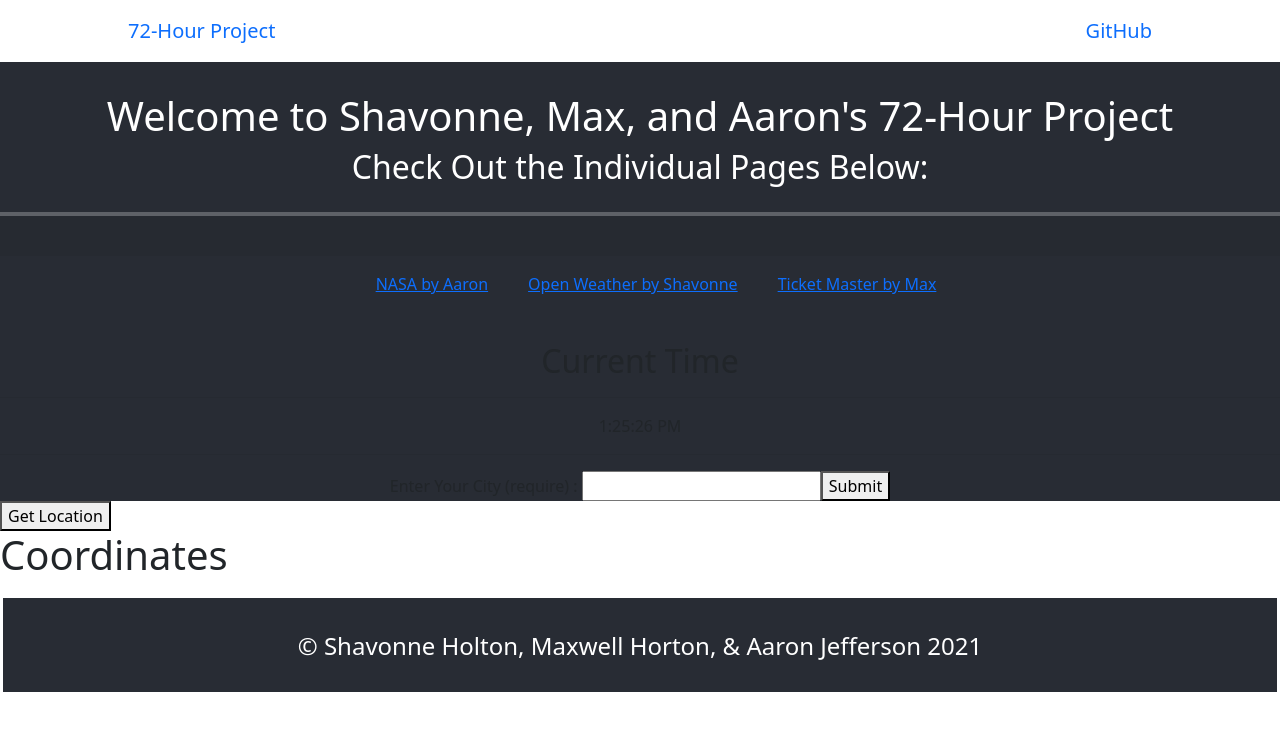
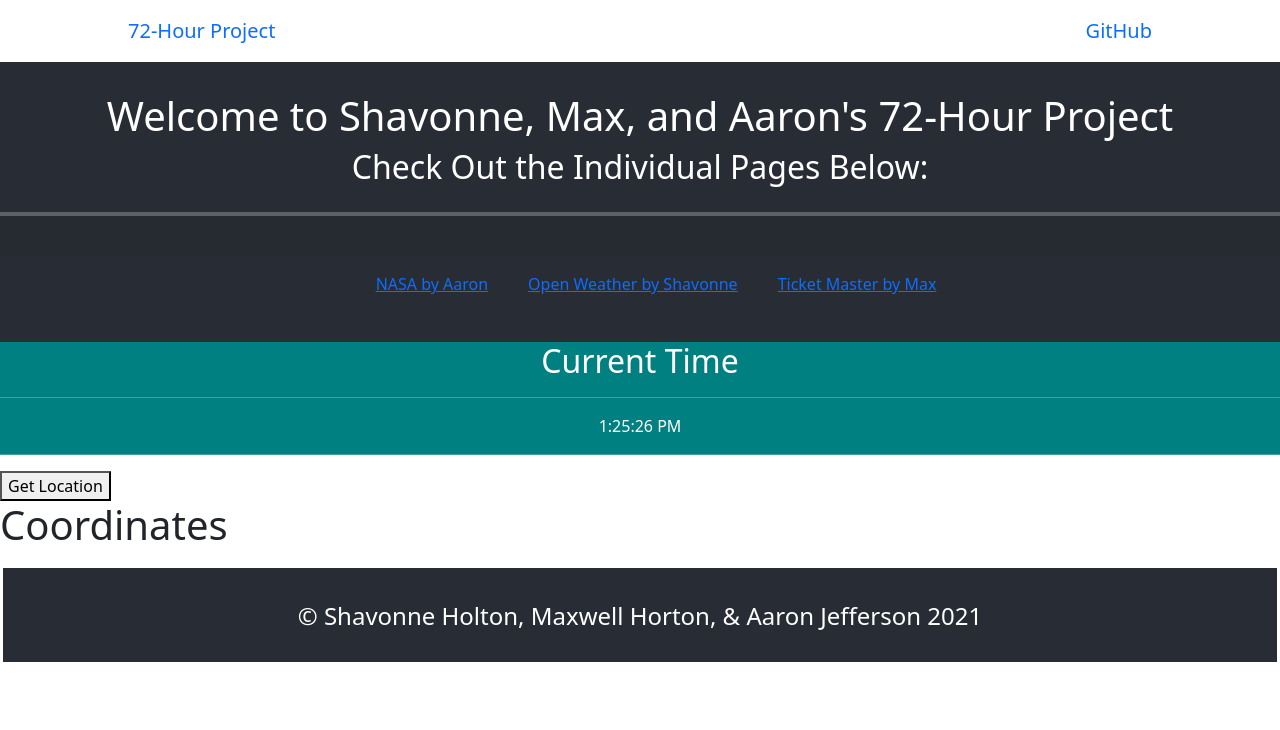
Before and after one commit to AMJ-Codes/teamGit, a React (Create React App) app in the folder blue-react/: page /weather in a window 1280 px wide. Shown: the top 730 px of the page. Built offline with nearby package versions, Linux system fonts and the light colour scheme.

Commit message:
updated weather background

```diff
--- a/blue-react/src/components/apps/ow-api-app/OpenWeather.js
+++ b/blue-react/src/components/apps/ow-api-app/OpenWeather.js
@@ -1,43 +1,47 @@
-import React, {useState} from 'react';
+import React, {useEffect, useState} from 'react';
 import OwResults from './OwResults';
 import OwClock from './OwClock';
+import GetLocation from '../../../geolocation/GetLocation';
 
 const baseURL = 'https://api.openweathermap.org/data/2.5/weather';
 const key = '3af00e64fa574fb90f8896a9c6b5f1ba'
 
 const OwApp = () => {
 
-    const [ city, setCity ] = useState('');
     const [ results, setResults ] = useState([]);
+    const [ latitude, setLatitude ] = useState(null);
+    const [ longitude, setLongitude ] = useState(null);
 
-    const fetchResults = () => {
-        let url = `${baseURL}?q=${city}&appid=${key}`;
+    const fetchWeather = () => {
+        let url = `${baseURL}?lat=${latitude}&lon=${longitude}&appid=${key}`;
 
-        fetch(url)
+        fetch(GetLocation)
             .then(res => res.json())
             .then(data => setResults(data.response.docs))
             .catch(err => console.log(err));
     };
 
-    const handleSubmit = (event) => {
-        event.preventDefault();
-        fetchResults();
-    }
+    // const handleSubmit = (event) => {
+    //     event.preventDefault();
+    //     fetchResults();
+    // }
 
     return(
         <div className="main>">
             <div className="mainDiv">
+                <div style={{ background: '#008080' ,color: 'white' }}>
                 <OwClock />
                 <hr />
-                <form onSubmit={(e) => handleSubmit(e)}>
+                {/* <form onSubmit={(e) => handleSubmit(e)}>
                     <span>Enter Your City (require) : </span>
                     <input type="text" name="city" onChange={(e) => setCity(e.target.value)} required />
                     <button className="submit">Submit</button>
-                </form>
+                </form> */}
                 {
                     results.length > 0 ? <OwResults results={results} /> : null
                 }
-            </div>
+                </div>
+                </div>
         </div>
     );
 };
--- a/blue-react/src/components/apps/ow-api-app/OwClock.js
+++ b/blue-react/src/components/apps/ow-api-app/OwClock.js
@@ -19,7 +19,7 @@ const OwClock = () => {
 
     return (
         <div>
-            <h2 className="section-title">Current Time</h2>
+            <h2>Current Time</h2>
             <hr className="explanation" />
             <p>{time}</p>
         </div>
```
Also changed, not shown: 1 other file (tests, documents, lock files or other folders).
